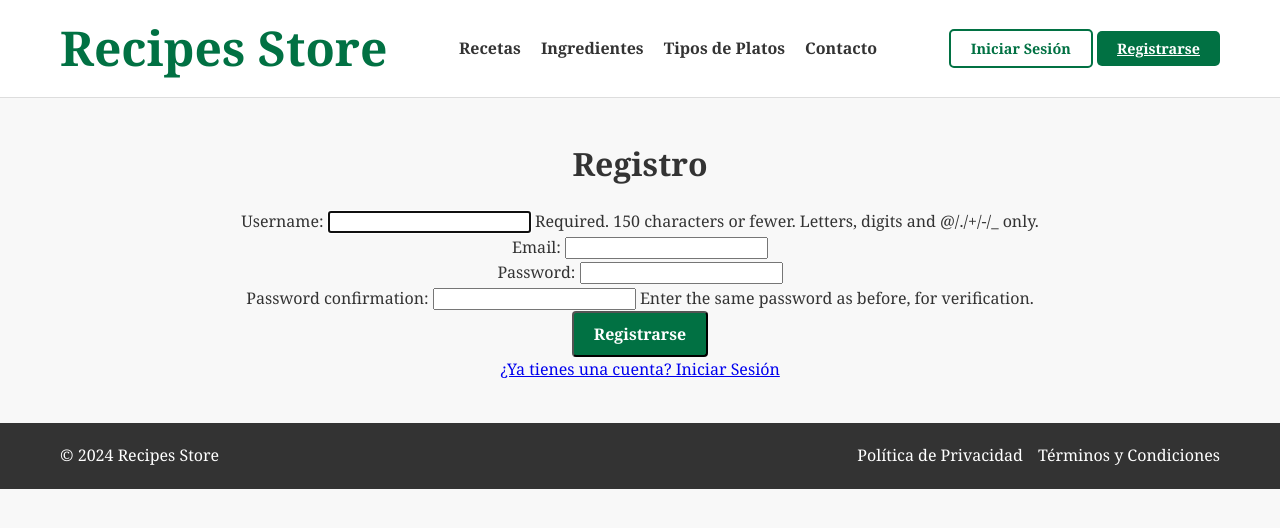
After one commit to InigoDiazMunio/IngeneriaWebGrupo10, a Django app: page /register/ in a window 1280 px wide. The commit adds this page. Shown: the top 528 px of the page. Run offline with Django 4.2, Linux system fonts and the light colour scheme.

Commit message:
Pagina inicio sesion y registro

```diff
--- /dev/null
+++ b/appRecetario/forms.py
@@ -0,0 +1,10 @@
+from django import forms
+from django.contrib.auth.models import User
+from django.contrib.auth.forms import UserCreationForm
+
+class UserRegisterForm(UserCreationForm):
+    email = forms.EmailField()
+
+    class Meta:
+        model = User
+        fields = ['username', 'email', 'password1', 'password2']
--- a/appRecetario/static/style.css
+++ b/appRecetario/static/style.css
@@ -52,20 +52,53 @@ body {
     color: #017143;
 }
 
-.auth-buttons .btn-login,
-.auth-buttons .btn-signup {
+/* Botones de autenticación */
+.auth-buttons .btn-login {
     text-decoration: none;
     padding: 8px 20px;
-    border: 1px solid #333;
+    background-color: white; /* Fondo blanco */
+    color: #017143; /* Texto verde */
+    border: 2px solid #017143; /* Borde verde */
     border-radius: 5px;
     font-size: 0.9em;
+    font-family: 'Georgia', serif; /* Tipografía */
+    font-weight: bold;
+    transition: background-color 0.3s ease, color 0.3s ease;
+}
+
+.auth-buttons .btn-login:hover {
+    background-color: #017143; /* Fondo verde al hacer hover */
+    color: white; /* Texto blanco */
 }
 
 .auth-buttons .btn-signup {
     background-color: #017143;
     color: white;
     border: none;
+    padding: 8px 20px;
+    border-radius: 5px;
+    font-size: 0.9em;
+    font-family: 'Georgia', serif;
+    font-weight: bold;
+    transition: background-color 0.3s ease;
 }
+/* Botón de Cerrar Sesión */
+.auth-buttons .btn-logout {
+    text-decoration: none;
+    padding: 8px 20px;
+    background-color: #f44336; /* Rojo */
+    color: white;
+    border: none;
+    border-radius: 5px;
+    font-size: 0.9em;
+    cursor: pointer;
+    transition: background-color 0.3s ease;
+}
+
+.auth-buttons .btn-logout:hover {
+    background-color: #d32f2f;
+}
+
 
 .auth-buttons .btn-signup:hover {
     background-color: #016836;
--- a/appRecetario/templates/base.html
+++ b/appRecetario/templates/base.html
@@ -23,9 +23,15 @@
                 </ul>
             </nav>
             <div class="auth-buttons">
-                <a href="#" class="btn-login">Iniciar Sesión</a>
-                <a href="#" class="btn-signup">Registrarse</a>
+                {% if user.is_authenticated %}
+                    <span>Bienvenido, {{ user.username }}</span>
+                    <a href="{% url 'logout' %}" class="btn-logout">Cerrar Sesión</a>
+                {% else %}
+                    <a href="{% url 'login' %}" class="btn-login">Iniciar Sesión</a>
+                    <a href="{% url 'register' %}" class="btn-signup">Registrarse</a>
+                {% endif %}
             </div>
+
         </div>
     </header>
 
--- /dev/null
+++ b/appRecetario/templates/users/register.html
@@ -0,0 +1,11 @@
+{% extends 'base.html' %}
+
+{% block contenido %}
+<h2>Registro</h2>
+<form method="POST">
+    {% csrf_token %}
+    {{ form.as_p }}
+    <button type="submit" class="btn">Registrarse</button>
+</form>
+<a href="{% url 'login' %}">¿Ya tienes una cuenta? Iniciar Sesión</a>
+{% endblock %}
--- a/appRecetario/urls.py
+++ b/appRecetario/urls.py
@@ -13,4 +13,7 @@ urlpatterns = [
     path('contacto/', views.contacto, name='contacto'),
     path('politica-privacidad/', views.politica_privacidad, name='politica_privacidad'),
     path('terminos-condiciones/', views.terminos_condiciones, name='terminos_condiciones'),
+    path('register/', views.register, name='register'),
+    path('login/', views.login_view, name='login'),
+    path('logout/', views.logout_view, name='logout'),
 ]
--- a/appRecetario/views.py
+++ b/appRecetario/views.py
@@ -1,6 +1,10 @@
 from django.shortcuts import render, get_object_or_404
 from .models import Receta, Ingrediente, TipoPlato
-
+from django.shortcuts import render, redirect
+from django.contrib.auth.forms import AuthenticationForm
+from django.contrib.auth import login, logout, authenticate
+from django.contrib import messages
+from .forms import UserRegisterForm
 # Vista para la página principal
 def index(request):
     return render(request, 'base.html')
@@ -52,3 +56,41 @@ def politica_privacidad(request):
 
 def terminos_condiciones(request):
     return render(request, 'terminos_condiciones.html')
+
+# Vista para registro
+def register(request):
+    if request.method == 'POST':
+        form = UserRegisterForm(request.POST)
+        if form.is_valid():
+            form.save()
+            username = form.cleaned_data.get('username')
+            messages.success(request, f'Cuenta creada para {username}')
+            return redirect('login')
+    else:
+        form = UserRegisterForm()
+    return render(request, 'users/register.html', {'form': form})
+
+# Vista para login
+def login_view(request):
+    if request.method == 'POST':
+        form = AuthenticationForm(request, data=request.POST)
+        if form.is_valid():
+            username = form.cleaned_data.get('username')
+            password = form.cleaned_data.get('password')
+            user = authenticate(username=username, password=password)
+            if user is not None:
+                login(request, user)
+                messages.success(request, f'Bienvenido, {username}')
+                return redirect('index')
+            else:
+                messages.error(request, 'Usuario o contraseña incorrectos')
+        else:
+            messages.error(request, 'Formulario inválido')
+    form = AuthenticationForm()
+    return render(request, 'users/login.html', {'form': form})
+
+# Vista para logout
+def logout_view(request):
+    logout(request)
+    messages.info(request, 'Sesión cerrada exitosamente')
+    return redirect('index')
--- a/config/settings.py
+++ b/config/settings.py
@@ -67,4 +67,7 @@ USE_TZ = True
 
 STATIC_URL = '/static/'
 
+LOGIN_REDIRECT_URL = 'index'
+LOGOUT_REDIRECT_URL = 'index'
+
 DEFAULT_AUTO_FIELD = 'django.db.models.BigAutoField'
```
Also changed, not shown: appRecetario/templates/users/login.html (added, +11 -0 lines).
